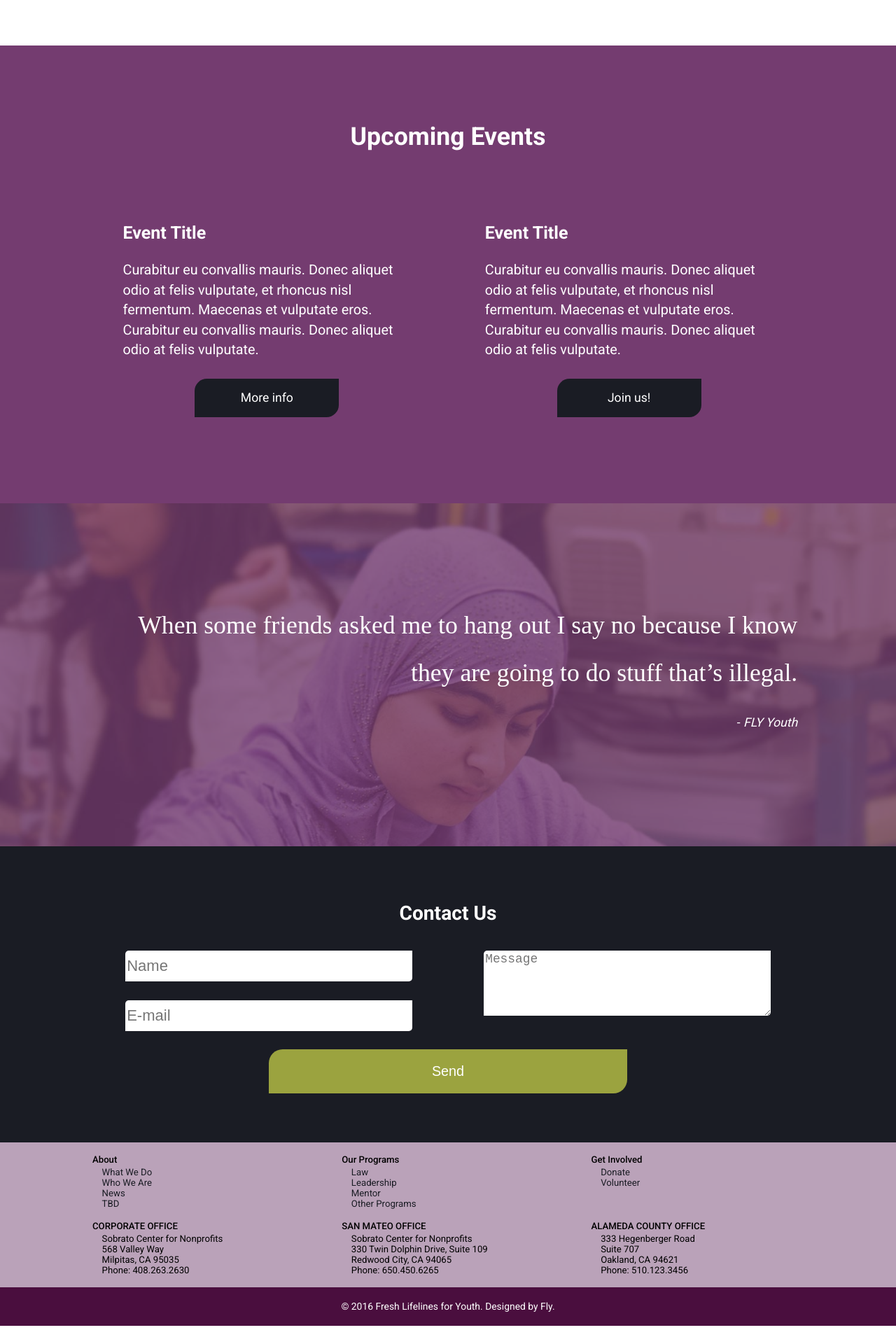
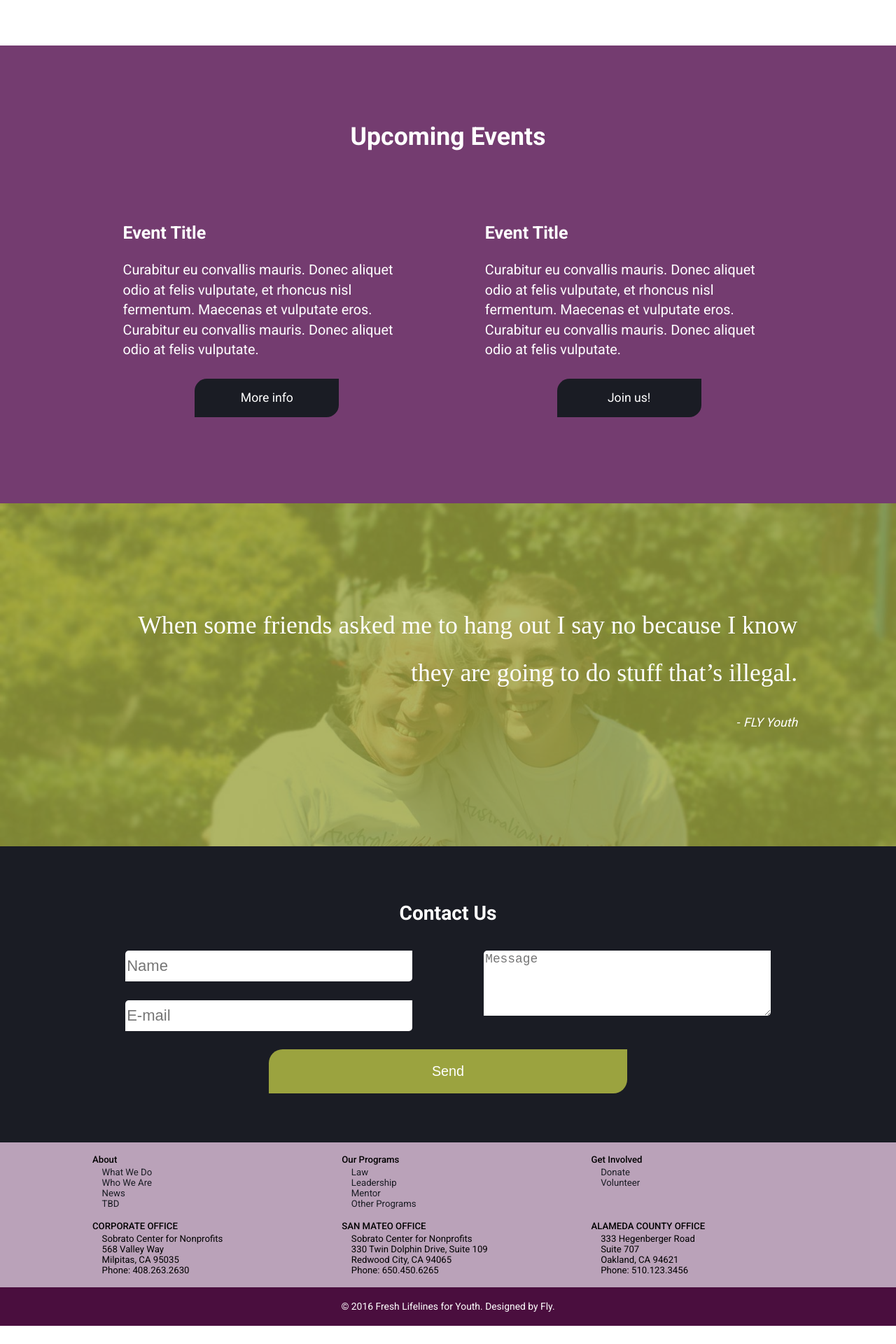
Before and after one commit to rajaaalsubairi/fly-program, a Jekyll site: the page built from index.html, in a window 1280 px wide. Shown: the part 2387-4307 px from the top of the page at 70% size. Built offline with Jekyll 4.4.1, drawn with Linux system fonts in a browser that asks for light colours; some web fonts are replaced; a style sheet for code colours, icons or effects is not loaded.

Commit message:
refactor(html+scss): change image and colour overlay for quote #2

```diff
--- a/css/style.css
+++ b/css/style.css
@@ -966,6 +966,17 @@ body.noscript .navigation {
   width: 100%;
 }
 
+.quote-2 {
+  width: 100%;
+  background-image: url("../img/home-quote-1.jpg");
+  background-size: cover;
+}
+
+.quote-2 div {
+  background-color: rgba(155, 163, 63, 0.8);
+  width: 100%;
+}
+
 blockquote {
   color: #fff;
   text-align: right;
--- a/index.html
+++ b/index.html
@@ -68,7 +68,7 @@ priority: 1.0
 </section>
 
 <!--quote #2-->
-<section class="quote-1">
+<section class="quote-2">
   <div class="island padding-island">
     <blockquote>
       <p class="zetta">When some friends asked me to hang out I say no because I know they are going to do stuff that’s illegal.<p>
```
Also changed, not shown: scss/components/_homepage.scss (+13 -0 lines).
